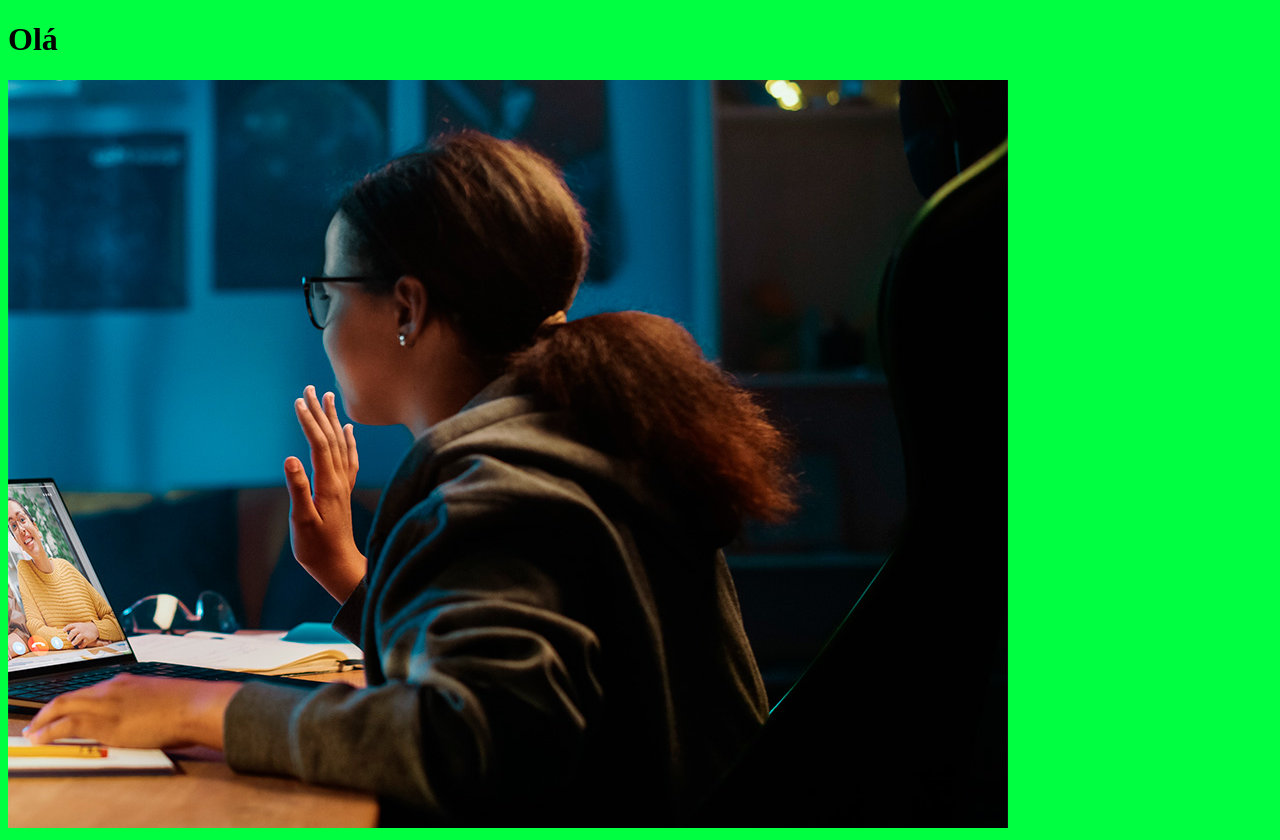
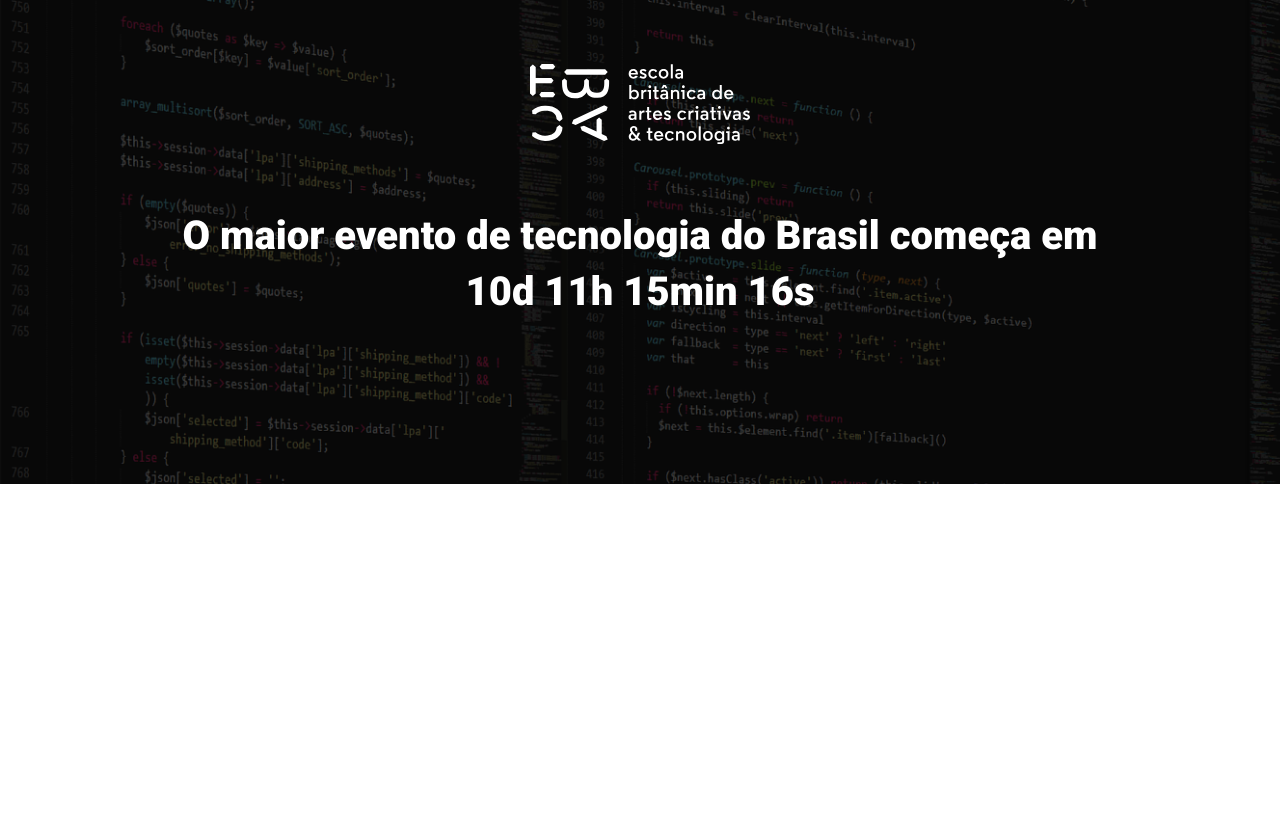
Before and after one commit to Glacerdaar/ebac_tech_talks, a website built with Parcel: page src/index.html in a window 1280 px wide. After the commit the page ends 800 px from the top, so only its background shows below. Built offline with nearby package versions, Linux system fonts and the light colour scheme.

Commit message:
criando o hero

```diff
--- a/src/index.html
+++ b/src/index.html
@@ -3,12 +3,21 @@
 <head>
     <meta charset="UTF-8">
     <meta name="viewport" content="width=device-width, initial-scale=1.0">
-    <title>Document</title>
+    <title>EBAC Tech Talks</title>
+
+    <link rel="preconnect" href="https://fonts.googleapis.com">
+    <link rel="preconnect" href="https://fonts.gstatic.com" crossorigin>
+    <link href="https://fonts.googleapis.com/css2?family=Roboto:wght@400;700;900&display=swap" rel="stylesheet">
+
     <link rel="stylesheet" href="styles/main.scss">
 </head>
 <body>
-    <h1>Olá</h1>
-    <img src="images/backend.png" alt="">
+    <header class="hero">
+        <div class="container">
+            <img class="hero__logo" src="images/ebac_logo.svg" alt="EBAC">
+            <p class="hero__text">O maior evento de tecnologia do Brasil começa em 10d 11h 15min 16s</p>
+        </div>
+    </header>
 
     <script src="scripts/main.js"></script>
 </body>
--- /dev/null
+++ b/src/styles/_hero.scss
@@ -0,0 +1,52 @@
+.hero {
+    padding-top: 64px;
+    padding-bottom: 100px;
+    background-image: url(../images/fundo.png);
+    background-repeat: no-repeat;
+    background-size: cover;
+    position: relative;
+
+    .container {
+        position: relative;
+    }
+
+    &::before {
+        position: absolute;
+        top: 0;
+        left: 0;
+        width: 100%;
+        height: 100%;
+        background-color: black;
+        content: '';
+        opacity: .7;
+    }
+
+    &__logo {
+        margin: 0 auto;
+        height: 80px;
+        display: block;
+    }
+
+    &__text {
+        margin: 64px 0;
+        font-size: 40px;
+        line-height: 56px;
+        color: #fff;
+        font-weight: 800;
+        text-align: center;
+    }
+
+    @media (max-width: 640px){
+        padding: 40px 0;
+
+        &__logo {
+            height: 40px;
+        }
+
+        &__text {
+            font-size: 22px;
+            line-height: 24px;
+            margin: 24px 0;
+        }
+    }
+}
--- a/src/styles/main.scss
+++ b/src/styles/main.scss
@@ -1,3 +1,23 @@
-body {
-    background-color: rgb(0, 255, 64);
+@use 'hero';
+
+* {
+    padding: 0;
+    margin: 0;
+    box-sizing: border-box;
+    font-family: Roboto, sans-serif;
+    color: #fff;
 }
+
+.container {
+    max-width: 960px;
+    width: 100%;
+    margin: 0 auto;
+
+    @media (max-width: 640px){
+        max-width: 80%;
+    }
+
+    @media (max-width: 1024px){
+        max-width: 90%;
+    }
+}
```
